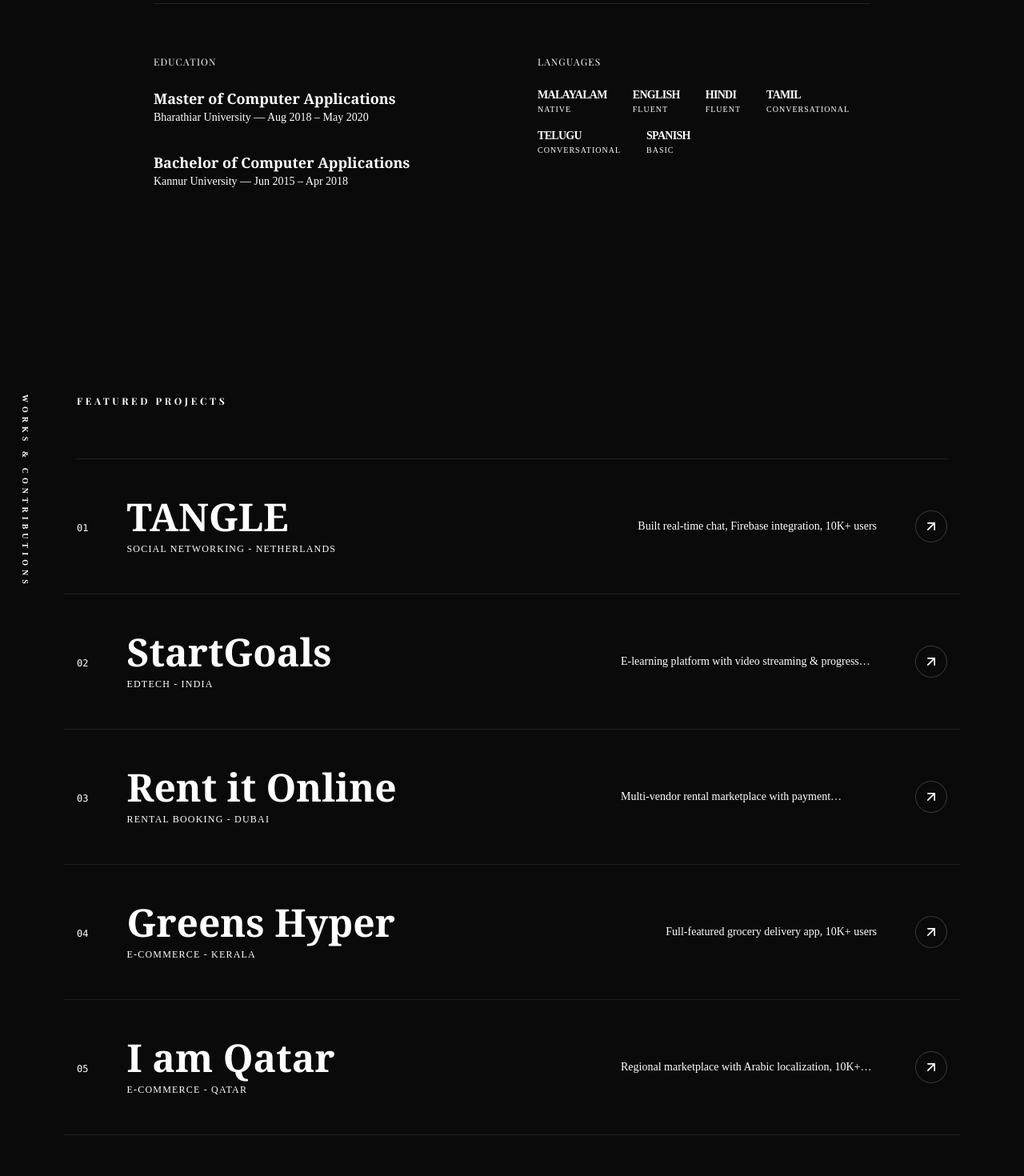
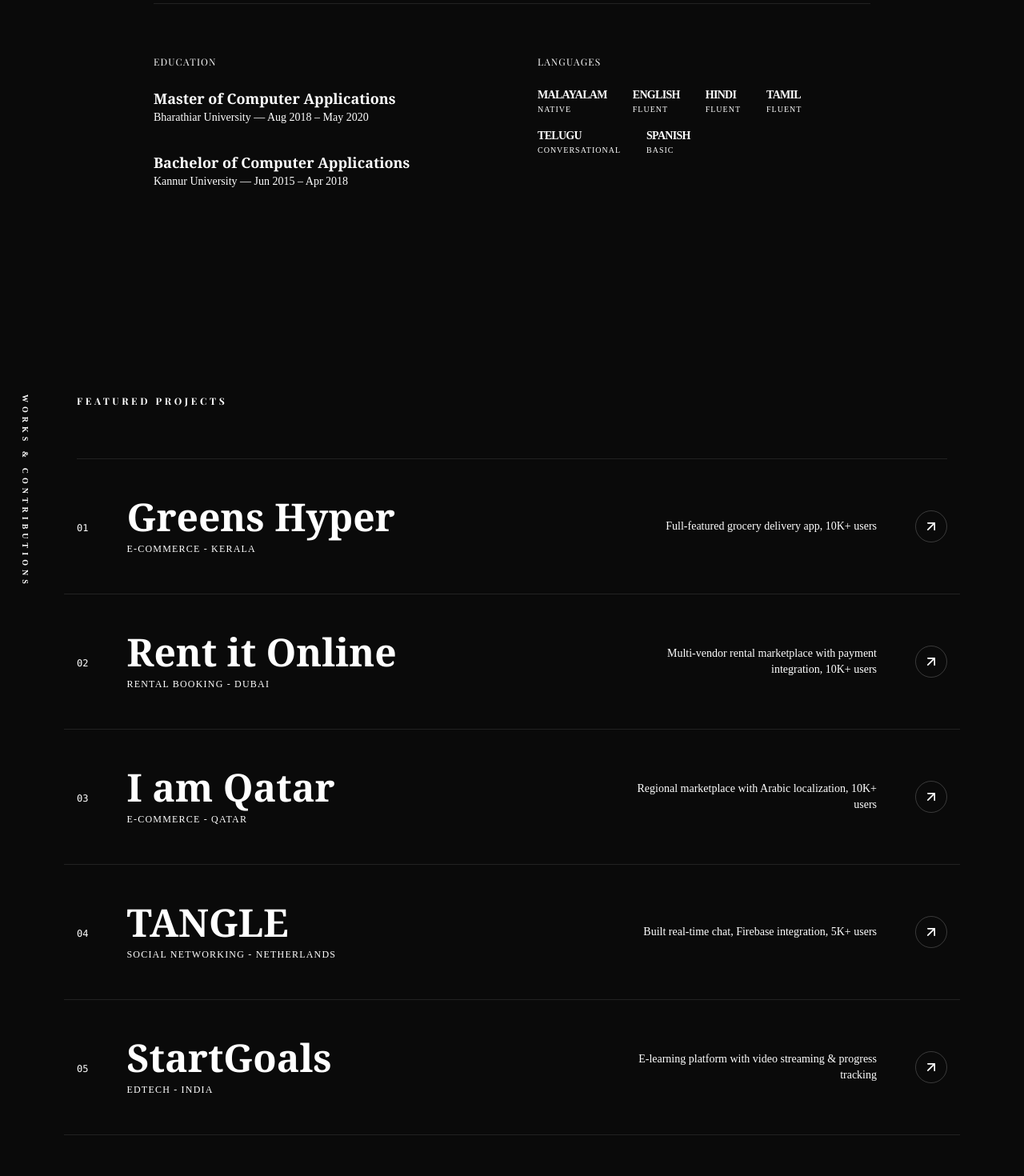
Before and after one commit to dileeppothera/portfolio, a Next.js app: page / in a window 1280 px wide. Shown: the part 1580-3050 px from the top of the page at 80% size. Built offline with nearby package versions, Linux system fonts and the light colour scheme; a web font is replaced by a local one.

Commit message:
feat: update project description display, reorder project data, and refine language and project details.

```diff
--- a/src/components/Projects.tsx
+++ b/src/components/Projects.tsx
@@ -40,7 +40,7 @@ export function Projects() {
                             </div>
 
                             <div className="mt-6 md:mt-0 flex items-center justify-between md:justify-end gap-12">
-                                <p className="max-w-xs text-sm text-muted line-clamp-1">{project.description}</p>
+                                <p className="max-w-xs text-sm text-muted line-clamp-2 text-left md:text-right">{project.description}</p>
                                 <div className="h-10 w-10 flex items-center justify-center rounded-full border border-white/20 group-hover:bg-white group-hover:text-black transition-all">
                                     <ArrowUpRight className="h-5 w-5" />
                                 </div>
--- a/src/data/portfolio.ts
+++ b/src/data/portfolio.ts
@@ -75,19 +75,10 @@ export const portfolioData = {
   ],
   projects: [
     {
-      name: "TANGLE",
-      domain: "Social Networking - Netherlands",
-      description: "Built real-time chat, Firebase integration, 10K+ users",
-      links: [
-        { label: "Play Store", url: "https://play.google.com/store/apps/details?id=com.tangleoffline.tangle" },
-        { label: "App Store", url: "https://apps.apple.com/in/app/tangle-student-nl-social-life/id6446587394" },
-      ],
-    },
-    {
-      name: "StartGoals",
-      domain: "EdTech - India",
-      description: "E-learning platform with video streaming & progress tracking",
-      links: [{ label: "Play Store", url: "https://play.google.com/store/apps/details?id=in.startgoals.app" }],
+      name: "Greens Hyper",
+      domain: "E-commerce - Kerala",
+      description: "Full-featured grocery delivery app, 10K+ users",
+      links: [{ label: "Play Store", url: "https://play.google.com/store/apps/details?id=com.greens.app" }],
     },
     {
       name: "Rent it Online",
@@ -99,16 +90,25 @@ export const portfolioData = {
       ],
     },
     {
-      name: "Greens Hyper",
-      domain: "E-commerce - Kerala",
-      description: "Full-featured grocery delivery app, 10K+ users",
-      links: [{ label: "Play Store", url: "https://play.google.com/store/apps/details?id=com.greens.app" }],
-    },
-    {
       name: "I am Qatar",
       domain: "E-commerce - Qatar",
       description: "Regional marketplace with Arabic localization, 10K+ users",
       links: [{ label: "Play Store", url: "https://play.google.com/store/apps/details?id=com.iamqatar.app" }],
+    },
+    {
+      name: "TANGLE",
+      domain: "Social Networking - Netherlands",
+      description: "Built real-time chat, Firebase integration, 5K+ users",
+      links: [
+        { label: "Play Store", url: "https://play.google.com/store/apps/details?id=com.tangleoffline.tangle" },
+        { label: "App Store", url: "https://apps.apple.com/in/app/tangle-student-nl-social-life/id6446587394" },
+      ],
+    },
+    {
+      name: "StartGoals",
+      domain: "EdTech - India",
+      description: "E-learning platform with video streaming & progress tracking",
+      links: [{ label: "Play Store", url: "https://play.google.com/store/apps/details?id=in.startgoals.app" }],
     },
     {
       name: "Faindr",
@@ -139,7 +139,7 @@ export const portfolioData = {
     { name: "Malayalam", level: "Native" },
     { name: "English", level: "Fluent" },
     { name: "Hindi", level: "Fluent" },
-    { name: "Tamil", level: "Conversational" },
+    { name: "Tamil", level: "Fluent" },
     { name: "Telugu", level: "Conversational" },
     { name: "Spanish", level: "Basic" },
   ],
```
